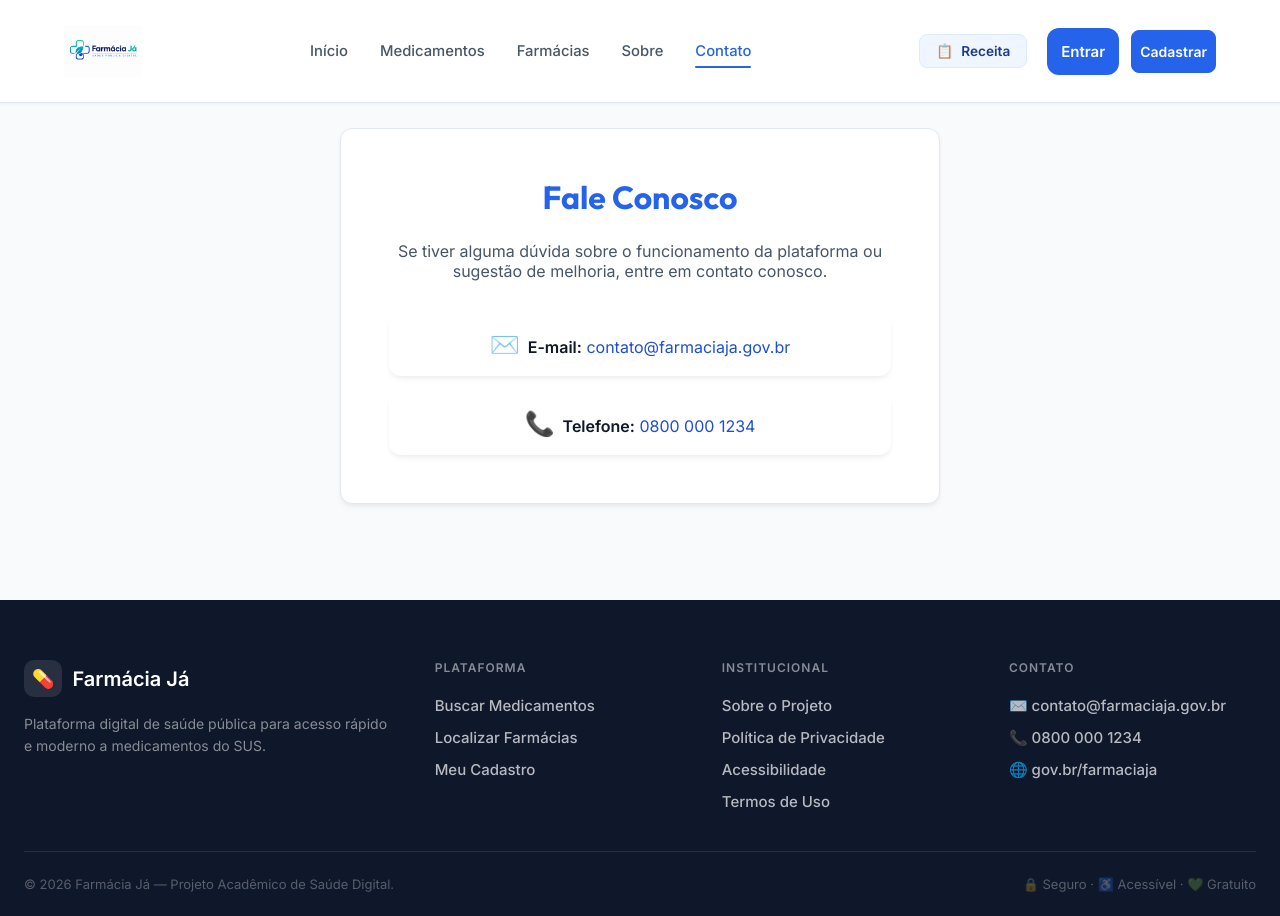
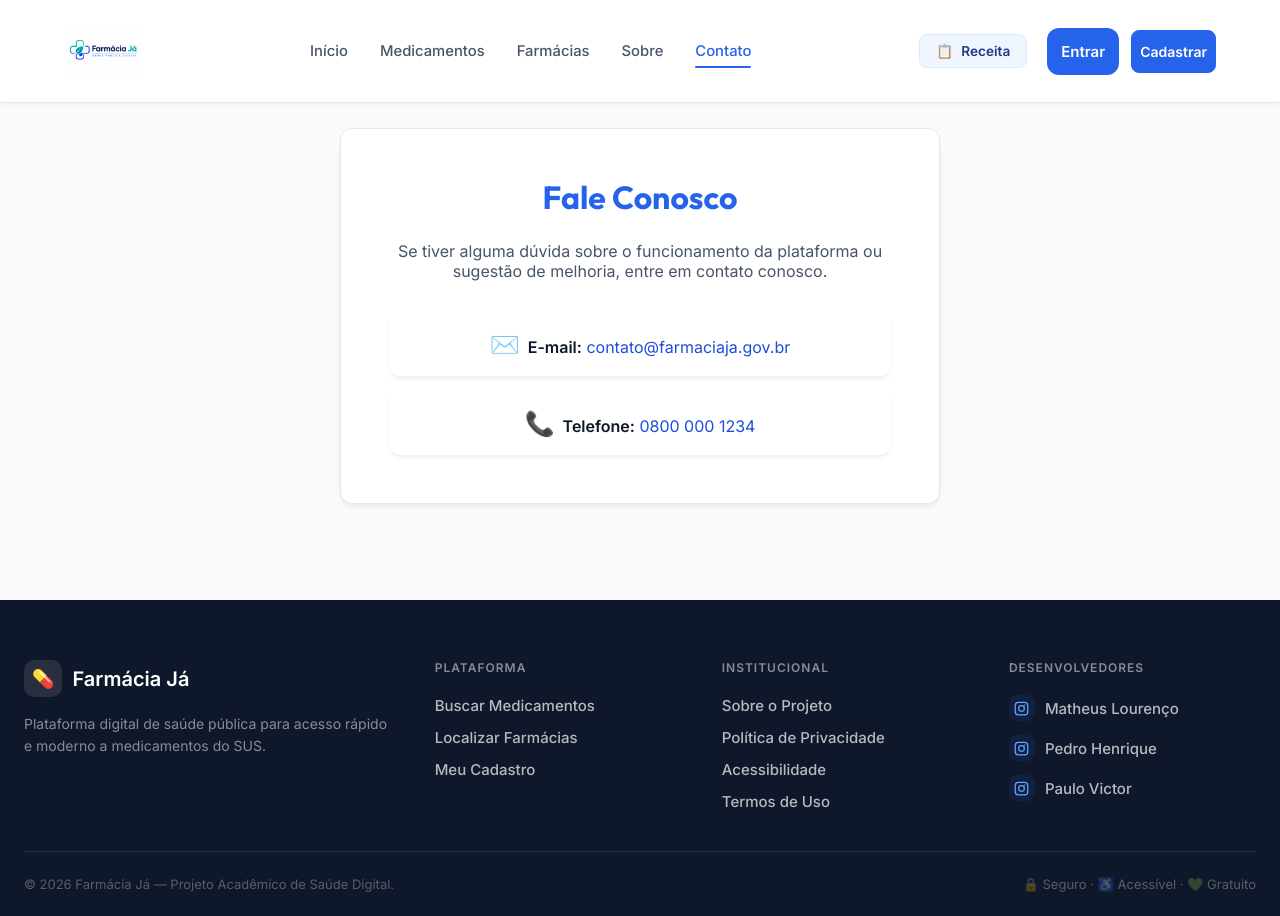
Before and after one commit to Pedro2007-dell/Landing-Page-Farmacia-J-, a React (Vite) app: page /contato in a window 1280 px wide. Built offline with nearby package versions, Linux system fonts and the light colour scheme; no server answers.

Commit message:
Feat: alterando o footer e adicionando aba desenvolvedores

```diff
--- a/src/components/Footer/footer.css
+++ b/src/components/Footer/footer.css
@@ -72,6 +72,48 @@
   color: white;
 }
 
+.rodape-lista-dev {
+  gap: 14px;
+}
+
+.dev-link {
+  display: flex;
+  align-items: center;
+  gap: 10px;
+  color: rgba(255, 255, 255, 0.7);
+  text-decoration: none;
+  font-size: 15px;
+  font-weight: 500;
+  transition: color 0.2s, transform 0.2s;
+}
+
+.dev-link:hover {
+  color: #60a5fa;
+  transform: translateX(2px);
+}
+
+.dev-icone {
+  display: flex;
+  align-items: center;
+  justify-content: center;
+  width: 26px;
+  height: 26px;
+  border-radius: 8px;
+  background: rgba(37, 99, 235, 0.12);
+  color: #60a5fa;
+  flex-shrink: 0;
+  transition: background 0.2s;
+}
+
+.dev-icone svg {
+  width: 15px;
+  height: 15px;
+}
+
+.dev-link:hover .dev-icone {
+  background: rgba(37, 99, 235, 0.22);
+}
+
 .rodape-inferior {
   border-top: 1px solid rgba(255, 255, 255, 0.1);
   padding: 24px 0;
--- a/src/components/Footer/footer.jsx
+++ b/src/components/Footer/footer.jsx
@@ -20,53 +20,60 @@ export default function Footer() {
           <div className="rodape-coluna">
             <h4 className="rodape-titulo-coluna">Plataforma</h4>
             <ul className="rodape-lista">
-              <li>
-                <Link to="/medicamentos">Buscar Medicamentos</Link>
-              </li>
-              <li>
-                <Link to="/farmacias">Localizar Farmácias</Link>
-              </li>
-              <li>
-                <Link to="/perfil">Meu Cadastro</Link>
-              </li>
+              <li><Link to="/medicamentos">Buscar Medicamentos</Link></li>
+              <li><Link to="/farmacias">Localizar Farmácias</Link></li>
+              <li><Link to="/perfil">Meu Cadastro</Link></li>
             </ul>
           </div>
 
           <div className="rodape-coluna">
             <h4 className="rodape-titulo-coluna">Institucional</h4>
             <ul className="rodape-lista">
-              <li>
-                <Link to="/sobre">Sobre o Projeto</Link>
-              </li>
-              <li>
-                <a href="#privacidade">Política de Privacidade</a>
-              </li>
-              <li>
-                <a href="#acessibilidade">Acessibilidade</a>
-              </li>
-              <li>
-                <a href="#termos">Termos de Uso</a>
-              </li>
+              <li><Link to="/sobre">Sobre o Projeto</Link></li>
+              <li><a href="#privacidade">Política de Privacidade</a></li>
+              <li><a href="#acessibilidade">Acessibilidade</a></li>
+              <li><a href="#termos">Termos de Uso</a></li>
             </ul>
           </div>
 
           <div className="rodape-coluna">
-            <h4 className="rodape-titulo-coluna">Contato</h4>
-            <ul className="rodape-lista">
+            <h4 className="rodape-titulo-coluna">Desenvolvedores</h4>
+            <ul className="rodape-lista rodape-lista-dev">
               <li>
-                <a href="mailto:contato@farmaciaja.gov.br" className="contato-link">
-                  ✉️ contato@farmaciaja.gov.br
+                <a href="https://www.instagram.com/matheuslourencoo_/" target="_blank" rel="noopener noreferrer" className="dev-link">
+                  <span className="dev-icone">
+                    <svg viewBox="0 0 24 24" fill="none" xmlns="http://www.w3.org/2000/svg">
+                      <rect x="2" y="2" width="20" height="20" rx="5" stroke="currentColor" strokeWidth="2" />
+                      <circle cx="12" cy="12" r="4.5" stroke="currentColor" strokeWidth="2" />
+                      <circle cx="17.2" cy="6.8" r="1.2" fill="currentColor" />
+                    </svg>
+                  </span>
+                  Matheus Lourenço
                 </a>
               </li>
               <li>
-                <a href="tel:08000001234" className="contato-link">
-                  📞 0800 000 1234
+                <a href="https://www.instagram.com/dx_predin/" target="_blank" rel="noopener noreferrer" className="dev-link">
+                  <span className="dev-icone">
+                    <svg viewBox="0 0 24 24" fill="none" xmlns="http://www.w3.org/2000/svg">
+                      <rect x="2" y="2" width="20" height="20" rx="5" stroke="currentColor" strokeWidth="2" />
+                      <circle cx="12" cy="12" r="4.5" stroke="currentColor" strokeWidth="2" />
+                      <circle cx="17.2" cy="6.8" r="1.2" fill="currentColor" />
+                    </svg>
+                  </span>
+                  Pedro Henrique
                 </a>
               </li>
               <li>
-                <Link to="/contato" className="contato-link">
-                  🌐 gov.br/farmaciaja
-                </Link>
+                <a href="https://www.instagram.com/paulo_vmo/" target="_blank" rel="noopener noreferrer" className="dev-link">
+                  <span className="dev-icone">
+                    <svg viewBox="0 0 24 24" fill="none" xmlns="http://www.w3.org/2000/svg">
+                      <rect x="2" y="2" width="20" height="20" rx="5" stroke="currentColor" strokeWidth="2" />
+                      <circle cx="12" cy="12" r="4.5" stroke="currentColor" strokeWidth="2" />
+                      <circle cx="17.2" cy="6.8" r="1.2" fill="currentColor" />
+                    </svg>
+                  </span>
+                  Paulo Victor
+                </a>
               </li>
             </ul>
           </div>
```
